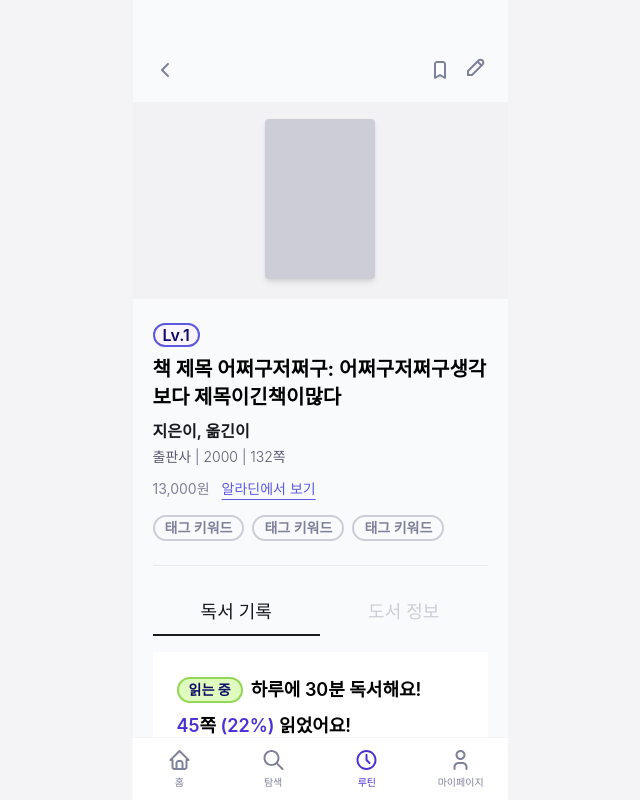
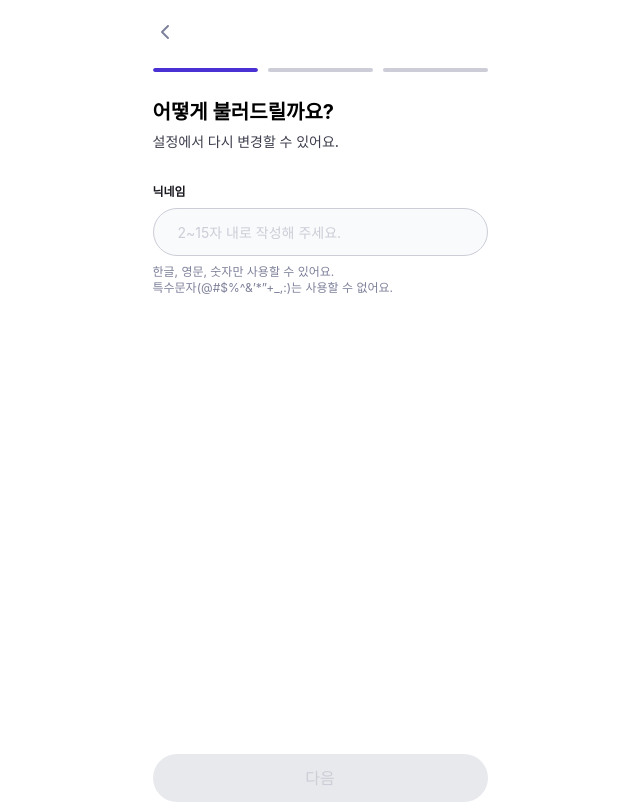
Before and after one commit to Leets-Official/StepBookStep-FE, a React (Vite) app: page /onboarding/set-profile in a window 1280 px wide. Shown: the whole page, without its empty margins (320-960 px from the left). Built offline with nearby package versions, Linux system fonts and the light colour scheme; a web font is replaced by a local one.

Commit message:
feat : 전체적인 루트 생성

```diff
--- a/src/App.tsx
+++ b/src/App.tsx
@@ -1,8 +1,26 @@
-import Timer from "@/pages/Routine/BookDetail";
+import { BrowserRouter, Routes, Route, Navigate } from "react-router-dom";
+
+import SetProfile from "@/pages/Onboarding/SetProfile";
+import OnboardingLevelStep1 from "@/pages/Onboarding/OnboardingLevelStep1";
+import OnboardingLevelStep2 from "@/pages/Onboarding/OnboardingLevelStep2";
+import OnboardingLevelStep3 from "@/pages/Onboarding/OnboardingLevelStep3";
+import OnboardingGenre from "@/pages/Onboarding/OnboardingGenre.tsx";
+import RoutineResultPage from "@/pages/Onboarding/RoutineResultPage.tsx";
 
 function App() {
-  return <Timer />;
-
+  return (
+    <BrowserRouter>
+      <Routes>
+        <Route path="/" element={<Navigate to="/onboarding/set-profile" />} />
+        <Route path="/onboarding/set-profile" element={<SetProfile />} />
+        <Route path="/onboarding/level/step-1" element={<OnboardingLevelStep1 />} />
+        <Route path="/onboarding/level/step-2" element={<OnboardingLevelStep2 />} />
+        <Route path="/onboarding/level/step-3" element={<OnboardingLevelStep3 />} />
+        <Route path="/onboarding/genre" element={<OnboardingGenre />} />
+        <Route path="/onboarding/result" element={<RoutineResultPage />} />
+      </Routes>
+    </BrowserRouter>
+  );
 }
 
 export default App;
```
